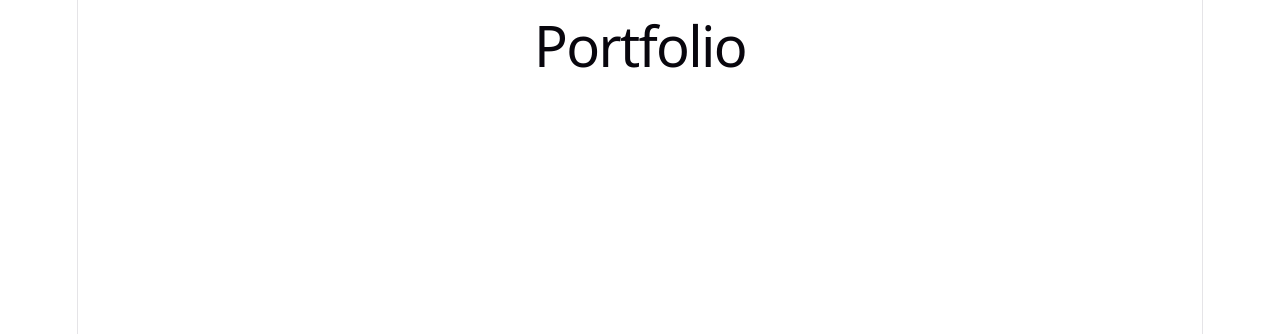
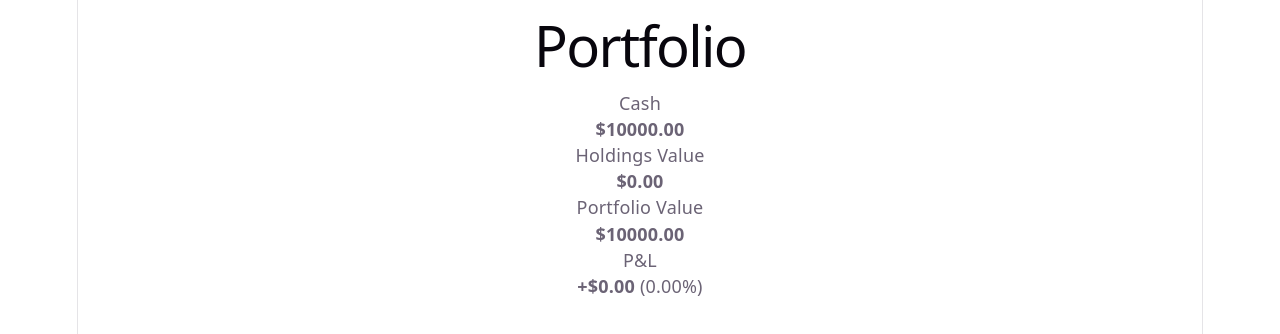
Before and after one commit to ghania-03/trading-simulator, a React (Vite) app: page /app/portfolio in a window 1280 px wide. Shown: the top 334 px of the page. Built offline with nearby package versions, Linux system fonts and the light colour scheme.

Commit message:
feat: implement portfolio state management

```diff
--- a/src/pages/Portfolio.jsx
+++ b/src/pages/Portfolio.jsx
@@ -1,5 +1,63 @@
+import { useReducer } from "react";
+import {
+  initialPortfolio,
+  portfolioReducer,
+} from "../reducers/portfolioReducer";
+import usePriceFeed from "../hooks/usePriceFeed";
 function Portfolio() {
-  return <h1>Portfolio</h1>;
+  const [portfolio, dispatch] = useReducer(portfolioReducer, initialPortfolio);
+  const { prices } = usePriceFeed();
+
+const holdingsValue = Object.entries(portfolio.holdings).reduce(
+  (total, [assetId, holding]) => {
+    const currentPrice = prices[assetId]?.current || 0;
+
+    return total + holding.quantity * currentPrice;
+  },
+  0
+);
+
+const portfolioValue = portfolio.cash + holdingsValue;
+
+const startingCapital = 10000;
+
+const profitLoss = portfolioValue - startingCapital;
+
+const profitLossPercentage =
+  (profitLoss / startingCapital) * 100;
+  return (
+    <div>
+  <h1>Portfolio</h1>
+
+  <div>
+    <p>Cash</p>
+    <strong>${portfolio.cash.toFixed(2)}</strong>
+  </div>
+
+  <div>
+    <p>Holdings Value</p>
+    <strong>${holdingsValue.toFixed(2)}</strong>
+  </div>
+
+  <div>
+    <p>Portfolio Value</p>
+    <strong>${portfolioValue.toFixed(2)}</strong>
+  </div>
+
+  <div>
+    <p>P&L</p>
+    <strong>
+      {profitLoss >= 0 ? "+" : ""}
+      ${profitLoss.toFixed(2)}
+    </strong>
+
+    <span>
+      {" "}
+      ({profitLossPercentage.toFixed(2)}%)
+    </span>
+  </div>
+</div>
+  );
 }
 
 export default Portfolio;
--- /dev/null
+++ b/src/reducers/portfolioReducer.js
@@ -0,0 +1,73 @@
+export const initialPortfolio = {
+  cash: 10000,
+  holdings: {},
+  transactions: [],
+};
+
+export function portfolioReducer(state, action) {
+  switch (action.type) {
+    case "DEPOSIT":
+      return {
+        ...state,
+        cash: state.cash + action.amount,
+      };
+    case "WITHDRAW":
+      return {
+        ...state,
+        cash: state.cash - action.amount,
+      };
+    case "ADD_HOLDING": {
+      const { assetId, quantity } = action;
+
+      const existingHolding = state.holdings[assetId];
+
+      return {
+        ...state,
+        holdings: {
+          ...state.holdings,
+          [assetId]: {
+            quantity: (existingHolding?.quantity || 0) + quantity,
+          },
+        },
+      };
+    }
+    case "REMOVE_HOLDING": {
+      const { assetId, quantity } = action;
+
+      const existingHolding = state.holdings[assetId];
+
+      if (!existingHolding) {
+        return state;
+      }
+
+      const newQuantity = existingHolding.quantity - quantity;
+
+      if (newQuantity <= 0) {
+        const updatedHoldings = { ...state.holdings };
+        delete updatedHoldings[assetId];
+
+        return {
+          ...state,
+          holdings: updatedHoldings,
+        };
+      }
+
+      return {
+        ...state,
+        holdings: {
+          ...state.holdings,
+          [assetId]: {
+            quantity: newQuantity,
+          },
+        },
+      };
+    }
+    case "ADD_TRANSACTION":
+      return {
+        ...state,
+        transactions: [...state.transactions, action.transaction],
+      };
+    default:
+      return state;
+  }
+}
```
